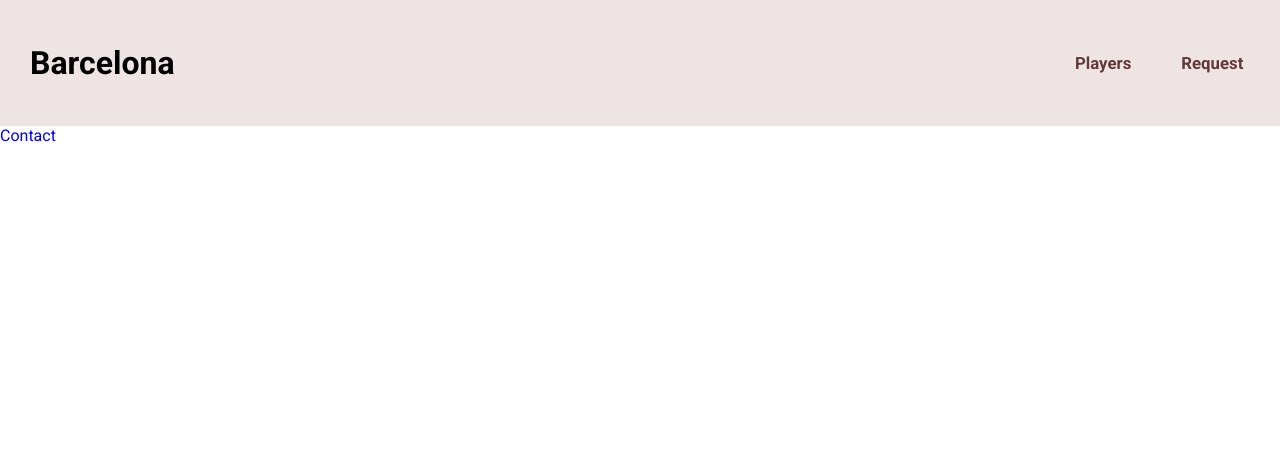
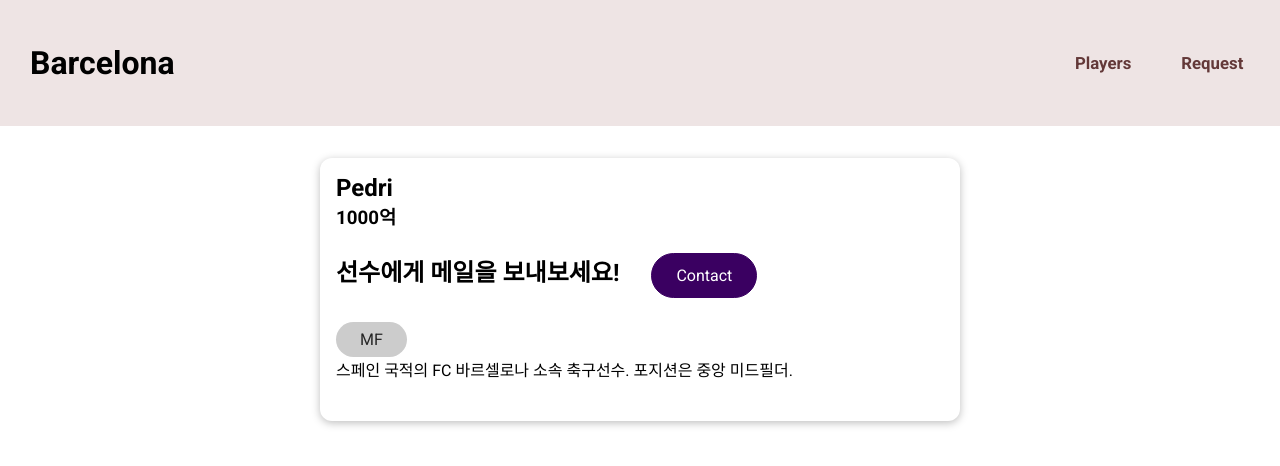
Before and after one commit to joseph0926/project_05-BarcelonaPlayersFinder-Messaging-Platform, a Vue app in the folder barcelona/: page /player/p1 in a window 1280 px wide. Shown: the top 466 px of the page. Built offline with nearby package versions, Linux system fonts and the light colour scheme.

Commit message:
#3 PlayerDetail

```diff
--- a/barcelona/src/pages/players/PlayerDetail.vue
+++ b/barcelona/src/pages/players/PlayerDetail.vue
@@ -1,4 +1,60 @@
 <template>
-  <RouterView></RouterView>
-  <RouterLink to="/player/p1/contact">Contact</RouterLink>
+  <BaseCard>
+    <section>
+      <h2>{{ name }}</h2>
+      <h3>{{ rate }}억</h3>
+    </section>
+    <section>
+      <header>
+        <h2>선수에게 메일을 보내보세요!</h2>
+        <BaseButton link :to="contactLink">Contact</BaseButton>
+      </header>
+      <RouterView></RouterView>
+    </section>
+    <section>
+      <BaseBadge :title="position"></BaseBadge>
+      <p>{{ description }}</p>
+    </section>
+  </BaseCard>
 </template>
+
+<script>
+export default {
+  props: ["playerId"],
+  data() {
+    return {
+      selectedPlayer: null,
+    };
+  },
+  computed: {
+    contactLink() {
+      return this.$route.path + "/" + this.playerId + "/contact";
+    },
+    name() {
+      return this.selectedPlayer.name;
+    },
+    rate() {
+      return this.selectedPlayer.rate;
+    },
+    position() {
+      return this.selectedPlayer.position;
+    },
+    description() {
+      return this.selectedPlayer.description;
+    },
+  },
+  created() {
+    this.selectedPlayer = this.$store.getters["players/players"].find((player) => player.id === this.playerId);
+  },
+};
+</script>
+
+<style scoped>
+section {
+  margin-bottom: 1.5rem;
+}
+header {
+  display: flex;
+  gap: 2rem;
+}
+</style>
--- a/barcelona/src/router/index.js
+++ b/barcelona/src/router/index.js
@@ -1,13 +1,6 @@
 import { createRouter, createWebHistory } from "vue-router";
 
-import {
-  ContactPlayer,
-  NotFound,
-  PlayerDetail,
-  PlayerRegistraion,
-  PlayersList,
-  RequestRecevied,
-} from "@/pages/index.js";
+import { ContactPlayer, NotFound, PlayerDetail, PlayerRegistraion, PlayersList, RequestRecevied } from "@/pages/index.js";
 
 const router = createRouter({
   history: createWebHistory(),
@@ -17,6 +10,7 @@
     {
       path: "/player/:playerId",
       component: PlayerDetail,
+      props: true,
       children: [{ path: "contact", component: ContactPlayer }],
     },
     { path: "/register", component: PlayerRegistraion },
```
